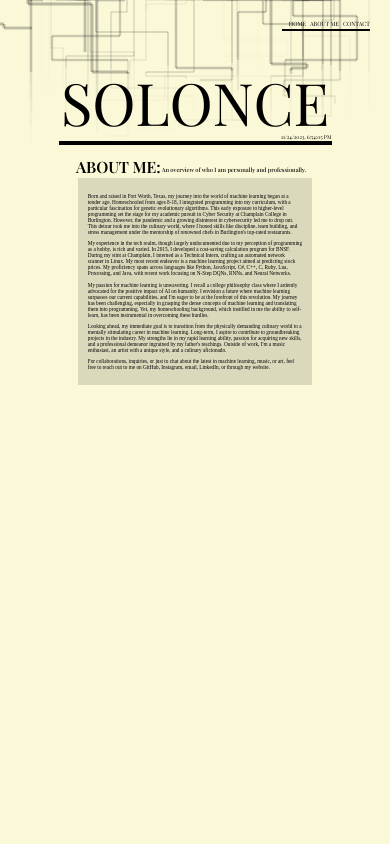
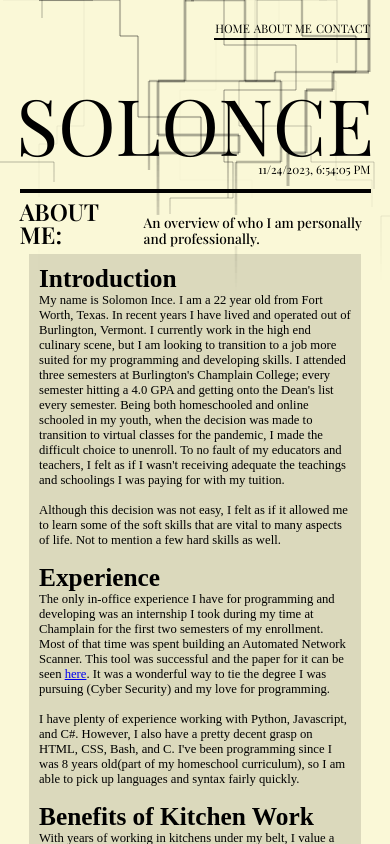
Before and after one commit to Solonce/Solonce, a plain HTML site: page about.html in a window 390 px wide. Shown: the top 844 px of the page. Drawn offline with Linux system fonts and the light colour scheme.

Commit message:
Add files via upload

```diff
--- a/about.html
+++ b/about.html
@@ -30,26 +30,23 @@
         <h2><p class="article-title-desc">An overview of who I am personally and professionally.</p></h2>
     </div>
     <div class="article-body">
+        <div class="section-header">Introduction</div>
+        My name is Solomon Ince. I am a 22 year old from Fort Worth, Texas. In recent years I have lived and operated out of Burlington, Vermont. I currently work in the high end culinary scene, but I am looking to transition to a job more suited for my programming and developing skills. I attended three semesters at Burlington's Champlain College; every semester hitting a 4.0 GPA and getting onto the Dean's list every semester. Being both homeschooled and online schooled in my youth, when the decision was made to transition to virtual classes for the pandemic, I made the difficult choice to unenroll. To no fault of my educators and teachers, I felt as if I wasn't receiving adequate the teachings and schoolings I was paying for with my tuition.<br><br>
 
-        <p>
-            Born and raised in Fort Worth, Texas, my journey into the world of machine learning began at a tender age. Homeschooled from ages 8-18, I integrated programming into my curriculum, with a particular fascination for genetic evolutionary algorithms. This early exposure to higher-level programming set the stage for my academic pursuit in Cyber Security at Champlain College in Burlington. However, the pandemic and a growing disinterest in cybersecurity led me to drop out. This detour took me into the culinary world, where I honed skills like discipline, team building, and stress management under the mentorship of renowned chefs in Burlington's top-rated restaurants.
-        </p>
+        Although this decision was not easy, I felt as if it allowed me to learn some of the soft skills that are vital to many aspects of life. Not to mention a few hard skills as well.<br><br>
 
-        <p>
-            My experience in the tech realm, though largely undocumented due to my perception of programming as a hobby, is rich and varied. In 2015, I developed a cost-saving calculation program for BNSF. During my stint at Champlain, I interned as a Technical Intern, crafting an automated network scanner in Linux. My most recent endeavor is a machine learning project aimed at predicting stock prices. My proficiency spans across languages like Python, JavaScript, C#, C++, C, Ruby, Lua, Processing, and Java, with recent work focusing on N-Step DQNs, RNNs, and Neural Networks.
-        </p>
+        <div class="section-header">Experience</div>
+        The only in-office experience I have for programming and developing was an internship I took during my time at Champlain for the first two semesters of my enrollment. Most of that time was spent building an Automated Network Scanner. This tool was successful and the paper for it can be seen <a href="google.com">here</a>. It was a wonderful way to tie the degree I was pursuing (Cyber Security) and my love for programming.<br><br>
 
-        <p>
-            My passion for machine learning is unwavering. I recall a college philosophy class where I ardently advocated for the positive impact of AI on humanity. I envision a future where machine learning surpasses our current capabilities, and I'm eager to be at the forefront of this revolution. My journey has been challenging, especially in grasping the dense concepts of machine learning and translating them into programming. Yet, my homeschooling background, which instilled in me the ability to self-learn, has been instrumental in overcoming these hurdles.
-        </p>
+        I have plenty of experience working with Python, Javascript, and C#. However, I also have a pretty decent grasp on HTML, CSS, Bash, and C. I've been programming since I was 8 years old(part of my homeschool curriculum), so I am able to pick up languages and syntax fairly quickly.<br><br>
 
-        <p>
-            Looking ahead, my immediate goal is to transition from the physically demanding culinary world to a mentally stimulating career in machine learning. Long-term, I aspire to contribute to groundbreaking projects in the industry. My strengths lie in my rapid learning ability, passion for acquiring new skills, and a professional demeanor ingrained by my father's teachings. Outside of work, I'm a music enthusiast, an artist with a unique style, and a culinary aficionado.
-        </p>
+        <div class="section-header">Benefits of Kitchen Work</div>
+        With years of working in kitchens under my belt, I value a job well done. I've had the disciplines of many chefs passed down into my day to day life, and I find that it translates very well to discipline in development. On top of the discipline I have for my personal and professional work, I also am able to work under pressure extremely well. With a full dining room of guests waiting eagerly for your food, it really forces you to focus on the details to ensure that nothing slips through the cracks. Additionally, I find my time spent in kitchens translates to project development extremely well. When working on developing dishes over the course of weeks or months, to achieve a beautifully composed plate of food at the end gives me the same rush I get from completing a difficult project I've sunk countless hours into. Being able to look at the final product and being excessively proud of it motivates me to reach that end point.<br><br>
 
-        <p>
-            For collaborations, inquiries, or just to chat about the latest in machine learning, music, or art, feel free to reach out to me on GitHub, Instagram, email, LinkedIn, or through my website.
-        </p>
+        My only professional achievement in the field of programming has been that of my Automated Network Scanner. However, I have recently begun developing a portfolio on my github. Even with years of programming under my belt, I only recently began to upload my projects to github. Call it stubbornness, imposter syndrome, or lack of knowledge, but unfortunately years of my projects have been lost to time. However, I am working on rebuilding any projects I can and uploading them to my github!<br><br>
+
+        <div class="section-header">Reach Out</div>
+        Please feel free to <a href="contact.html">contact me</a> with ideas, offers, or just to chat!
     </div>
     <div class="footer">
 
--- a/background.js
+++ b/background.js
@@ -1,13 +1,14 @@
 const points = []
-let numPoints = 40;
-let incrementRange = 100;
-let aliveTime = 300;
-let switchDirection = 5;
 let width = window.innerWidth;
 let height = document.documentElement.scrollHeight;
+console.log(width/22)
+let numPoints = width/30;
+let incrementRange = 100;
+let aliveTime = 6000;
+let switchDirection = 10;
 const canvas = document.getElementById("myCanvas")
 const ctx = canvas.getContext("2d")
-let title = document.getElementById("title").getBoundingClientRect()
+let title = document.getElementById("title").getBoundingClientRect().bottom + 100
 ctx.canvas.width = width
 ctx.canvas.height = height
 
@@ -53,11 +54,13 @@ async function build() {
 				}
 				ctx.lineWidth = ((i+1)/numPoints) * 3
 				ctx.lineTo(points[i][0], points[i][1])
-				let alpha = ((i+1)/numPoints) * .25
-				if(points[i][1] >= title.bottom/2) {
-					alpha = alpha * (1 - (points[i][1]/title.bottom))
+				let alpha = ((i+1)/numPoints) * 0.35
+				if(points[i][1] >= title/2) {
+					diff = (1 - (points[i][1]/title)) * 2
+					console.log(diff)
+					alpha = alpha * diff
 				}
-				if(points[i][1] > title.bottom*1.5){
+				if(points[i][1] > title*1.5){
 					return
 				}
 				ctx.strokeStyle = "rgba(0, 0, 0, " + alpha + ")";
--- a/stylesheet.css
+++ b/stylesheet.css
@@ -14,6 +14,8 @@ body {
     background-color: #faf8d7;
     overflow-x: hidden;
 }
+
+
 
 /* Style the container */
 .centered-element {
@@ -48,15 +50,12 @@ body {
    margin-right: auto;
 }
 
-.article {
+.date {
+    font-size: 1.35vw;
+    width: 70vw;
+    text-align: right;
     position: relative;
-    padding-bottom: 30px; /* Adjust this value according to your design needs */
-    margin-left: auto;
-    margin-right: auto;
-    width: 60vw;
-    display: flex; /* Use flexbox for layout */
-    align-items: flex-end; /* Center items vertically */
-    background-color: transparent;
+    top: 8vw !important;
 }
 
 .article-container {
@@ -75,11 +74,13 @@ body {
     font-family: newspaper;
     max-width: 30vw;
     width: auto;
-    margin-bottom: 1vw;
+    margin-bottom: 0;
     margin-top: 0;
     align-self: flex-end;
     text-align: left;
-    font-size: 4vw  !important
+    font-size: 4vw;
+    line-height: 4vw;
+    background: transparent;
 }
 
 .article-title-desc {
@@ -90,44 +91,66 @@ body {
     margin-bottom: 1vw;
     position: relative;
     line-height: 2vw;
-    font-size: 1.5vw !important;
-
+    font-size: 1.5vw;
 }
 
-.article-body {
-    display: block;
-    justify-content: center;
-    width: 55vw;
+.segment {
+    content: "";
+    height: 2px;
+    background-color: black;
     margin-left: auto;
     margin-right: auto;
-    font-size: 1.35vw;
-    bottom: 100px;
-    padding: 2.5vw;
-    background-color: rgba(0, 0, 0, .125);
-
+    width: 30vw;
+    margin-top: 1vw;
+    margin-bottom: 3vw;
 }
 
-.article-body img{
-    width: 50%;
-    display: block;
+.article {
+    position: relative;
+    padding-bottom: 30px; /* Adjust this value according to your design needs */
     margin-left: auto;
     margin-right: auto;
+    width: 60vw;
+    display: flex; /* Use flexbox for layout */
+    align-items: flex-end; /* Center items vertically */
+    background-color: transparent;
 }
 
-.image-text {
-    margin-left: auto;
-    margin-right: auto;
-    text-align: center;
-    max-width: 50%;
-    font-size: 75%;
+.article a{
+    display: flex; /* Use flexbox for layout */
+    align-items: flex-end /* Center items vertically */
+    font-size: 1.35vw;
+    max-width: 30vw;
+}
+
+.link {
+    margin: 0;
+    text-decoration: none;
+    list-style-type: none;
+    position: relative;
+    text-align: right;
+    color: black;
+    font-size: 1.5vw;
+    padding-left: 1vw;
+}
+
+.article-content {
+    display: inline-block;
+    background-color: transparent;
+    letter-spacing: 0.05vw;
+}
+
+.article img {
+    width: 15vw; /* Set width */
+    height: 15vw; /* Set height */
+    object-fit: cover; /* Ensures image retains its aspect ratio, cropping if needed */
 }
 
 .article-right {
     text-align: right;
     justify-content: right;
-    padding-right: 50px;
+    padding-right: 10vw;
 }
-
 
 .article-right::after{
     content: "";
@@ -146,19 +169,17 @@ body {
 
 }
 
+.article-left{
+	text-align: left;
+    justify-content: left;
+    padding-left: 10vw;
+}
 
 .article-left p{
     max-width: 30vw;
     text-align: left;
     margin-left: 0;
     margin-right: auto;
-
-}
-
-.article-left{
-	text-align: left;
-    justify-content: left;
-    padding-left: 50px;
 }
 
 .article-left::after{
@@ -170,54 +191,157 @@ body {
     background-color: black;
 }
 
-.article img {
-    disply: inline-block;
-    width: 15vw; /* Set width */
-    height: 15vw; /* Set height */
-    object-fit: cover; /* Ensures image retains its aspect ratio, cropping if needed */
+.article-body {
+    display: block;
+    justify-content: center;
+    width: 55vw;
+    margin-left: auto;
+    margin-right: auto;
+    font-size: 1.35vw;
+    bottom: 100px;
+    padding: 2.5vw;
+    background-color: rgba(0, 0, 0, .125);
 }
 
-.article a{
-    display: flex; /* Use flexbox for layout */
-    align-items: flex-end /* Center items vertically */
-    gap: 20px; /* Space between the image and the text content */
-    font-size: 1.35vw;
-    max-width: 30vw;
-
+.article-body img{
+    width: 50%;
+    display: block;
+    margin-left: auto;
+    margin-right: auto;
 }
 
-.article-content {
-    display: inline-block;
-    background-color: transparent;
-    letter-spacing: 0.05vw;
-    gap: 10px; /* Space between the title and the description */
+.title-in-text {
+    font-size: 2vw;
 }
+
+.header {
+    position: sticky !important;
+    top: 0px;
+    z-index: 1000;
+    padding: 0;
+}
+
+.header a {
+    font-size: 1.5vw;
+}
+
+.header-segment {
+    content: "";
+    height: 2px;
+    background-color: black;
+    margin-left: auto;
+    margin-right: 0;
+    width: 22.5vw;
+    margin-top: 0.5vw;
+    margin-bottom: 3vw;
+}
+
+@media only screen and (max-width: 600px) {
+	.title-element {
+		margin-left: 0px;
+		margin-right: 0px;
+		font-size: 20vw;
+	}
+
+	.title-element p {
+		height: 15vw;
+	}
+
+	.title-element::after {
+		width: 90vw;
+	}
+
+	.date {
+		font-size: 3vw;
+		width: 90vw;
+	}
+
+	.article-container {
+		max-width: 90vw;
+		margin-left: auto;
+		margin-right: auto;
+		padding-bottom: 2vw;
+	}
+
+	.article-title-head {
+		max-width: 40vw;
+		font-size: 6vw;
+		line-height: 6vw;
+	}
+
+	.article-title-desc {
+		max-width: 60vw;
+		font-size: 3.5vw;
+		line-height: 4vw;
+		margin-bottom: 0vw;
+
+	}
+
+	.segment {
+		width: 70vw;
+	}
+
+	.article {
+		width: 90vw;
+	}
+
+	.article a {
+		font-size: 3vw;
+	}
+
+	.article img {
+		height: 30vw;
+		width: 30vw;
+	}
+
+	.article-left p {
+		max-width: 50vw;
+	}
+
+	.article-left::after {
+		width: 50vw;
+	}
+
+	.article-right p {
+		max-width: 50vw;
+	}
+
+	.article-right::after {
+		width: 50vw;
+	}
+
+	.article-body {
+		width: 80vw;
+		font-size: 3.25vw;
+	}
+
+	.title-in-text {
+		font-size: 5.5vw;
+	}
+
+	.header a {
+		font-size: 3vw;
+	}
+
+	.header-segment {
+		width: 40vw;
+	}
+}
+
+
+.image-text {
+    margin-left: auto;
+    margin-right: auto;
+    text-align: center;
+    max-width: 50%;
+    font-size: 75%;
+}
+
 
 .article-title {
     font-size: 1.5em; /* Adjust size as needed */
     font-weight: bold;
     background-color: transparent;
-}
-
-.date {
-    font-size: 1.35vw;
-    width: 70vw;
-    text-align: right;
-    position: relative;
-    top: 8vw !important;
-
-}
-
-.link {
-    margin: 0;
-    text-decoration: none;
-    list-style-type: none;
-    position: relative;
-    text-align: right;
-    color: black;
-    font-size: 3vw;
-    width: auto;
-    padding-left: 1vw;
 }
 
 .link a:hover {
@@ -241,10 +365,6 @@ body {
 
 }
 
-.title-in-text {
-    font-size: 2vw;
-}
-
 .bullet {
 	margin-left: 2vw;
 }
@@ -258,38 +378,9 @@ body {
     height: 5vw;
 }
 
-.header {
-    position: sticky !important;
-    top: 0px;
-    z-index: 1000;
-    padding: 0;
-}
-
-.header a {
-    font-size: 1.5vw;
-
-}
-
-.segment {
-    content: "";
-    height: 2px;
-    background-color: black;
-    margin-left: auto;
-    margin-right: auto;
-    width: 30vw;
-    margin-top: 1vw;
-    margin-bottom: 3vw;
-}
-
-.header-segment {
-    content: "";
-    height: 2px;
-    background-color: black;
-    margin-left: auto;
-    margin-right: 0;
-    width: 22.5vw;
-    margin-top: 0.5vw;
-    margin-bottom: 3vw;
+.section-header {
+	font-weight: 600;
+	font-size: 200%;
 }
 
 /* Style the full-width title */
```
Also changed, not shown: contact.html (+4 -3 lines), index.html (+1 -1 lines).
